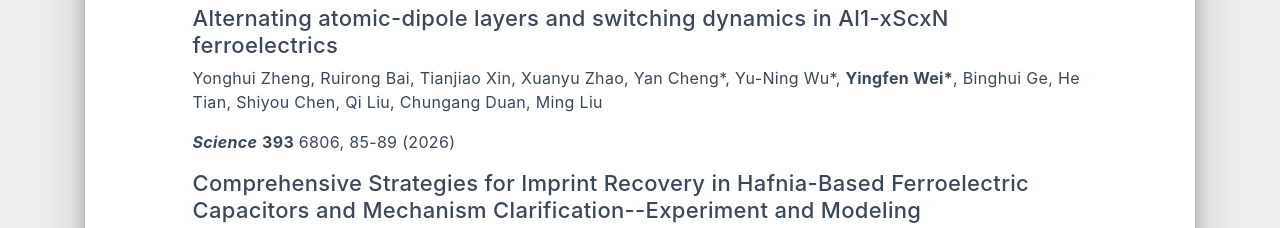
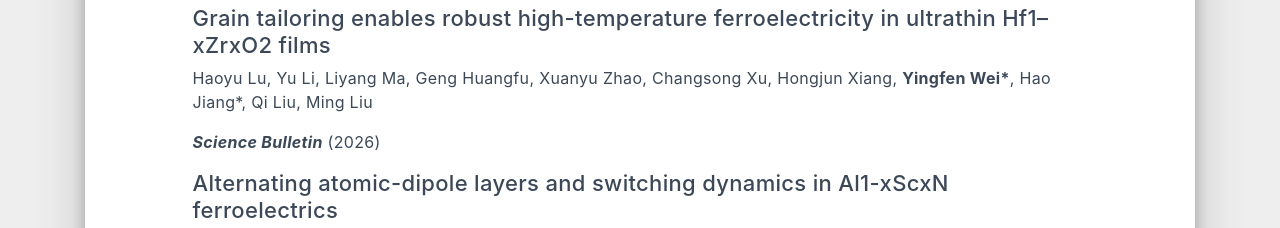
Before and after one commit to Yingfenwei/yingfenwei.github.io, a plain HTML site: page publications/index.html in a window 1280 px wide. Shown: the part 537-765 px from the top of the page. Drawn offline with nearby package versions, Linux system fonts and the light colour scheme; some packages are replaced by stand-ins of ours; a script that the page names is missing; a small style sheet from the web is missing.

Commit message:
publication

```diff
--- a/publications/index.html
+++ b/publications/index.html
@@ -19,15 +19,15 @@
   <meta name="author" content="Weiyingfen">
   <meta name="keywords" content="">
 
-    <meta name="description" content="2026    Alternating atomic-dipole layers and switching dynamics in Al1-xScxN ferroelectrics      Yonghui Zheng, Ruirong Bai, Tianjiao Xin, Xuanyu Zhao, Yan Cheng*, Yu-Ning Wu*, Yingfen Wei*, Binghui G">
+    <meta name="description" content="2026    Grain tailoring enables robust high-temperature ferroelectricity in ultrathin Hf1–xZrxO2 films    Haoyu Lu, Yu Li, Liyang Ma, Geng Huangfu, Xuanyu Zhao, Changsong Xu, Hongjun Xiang, Yingfen We">
 <meta property="og:type" content="website">
 <meta property="og:title" content="Publications">
 <meta property="og:url" content="https://yingfenwei.github.io/publications/index.html">
 <meta property="og:site_name" content="weiyingfenf">
-<meta property="og:description" content="2026    Alternating atomic-dipole layers and switching dynamics in Al1-xScxN ferroelectrics      Yonghui Zheng, Ruirong Bai, Tianjiao Xin, Xuanyu Zhao, Yan Cheng*, Yu-Ning Wu*, Yingfen Wei*, Binghui G">
+<meta property="og:description" content="2026    Grain tailoring enables robust high-temperature ferroelectricity in ultrathin Hf1–xZrxO2 films    Haoyu Lu, Yu Li, Liyang Ma, Geng Huangfu, Xuanyu Zhao, Changsong Xu, Hongjun Xiang, Yingfen We">
 <meta property="og:locale" content="zh_CN">
-<meta property="article:published_time" content="2026-07-14T06:56:42.219Z">
-<meta property="article:modified_time" content="2026-07-14T06:56:42.219Z">
+<meta property="article:published_time" content="2026-09-06T08:04:33.755Z">
+<meta property="article:modified_time" content="2026-09-06T08:04:33.754Z">
 <meta property="article:author" content="Weiyingfen">
 <meta name="twitter:card" content="summary_large_image">
 
@@ -379,6 +379,14 @@
 
 <article class="page-content">
   <h2 id="2026"><a href="#2026" class="headerlink" title="2026"></a>2026</h2><h3 style="font-size:22px;">
+  <a href="https://www.sciencedirect.com/science/article/abs/pii/S2095927326009990" target="_blank">
+Grain tailoring enables robust high-temperature ferroelectricity in ultrathin Hf1–xZrxO2 films
+</a>
+</h3>
+
+<p>Haoyu Lu, Yu Li, Liyang Ma, Geng Huangfu, Xuanyu Zhao, Changsong Xu, Hongjun Xiang, <strong>Yingfen Wei*</strong>, Hao Jiang*, Qi Liu, Ming Liu</p>
+<p><em><strong>Science Bulletin</strong></em> (2026)  </p>
+<h3 style="font-size:22px;">
   <a href="https://www.science.org/doi/abs/10.1126/science.aee9639" target="_blank">
 Alternating atomic-dipole layers and switching dynamics in Al1-xScxN ferroelectrics
   </a>
```
Also changed, not shown: contact/index.html (+1 -1 lines).
